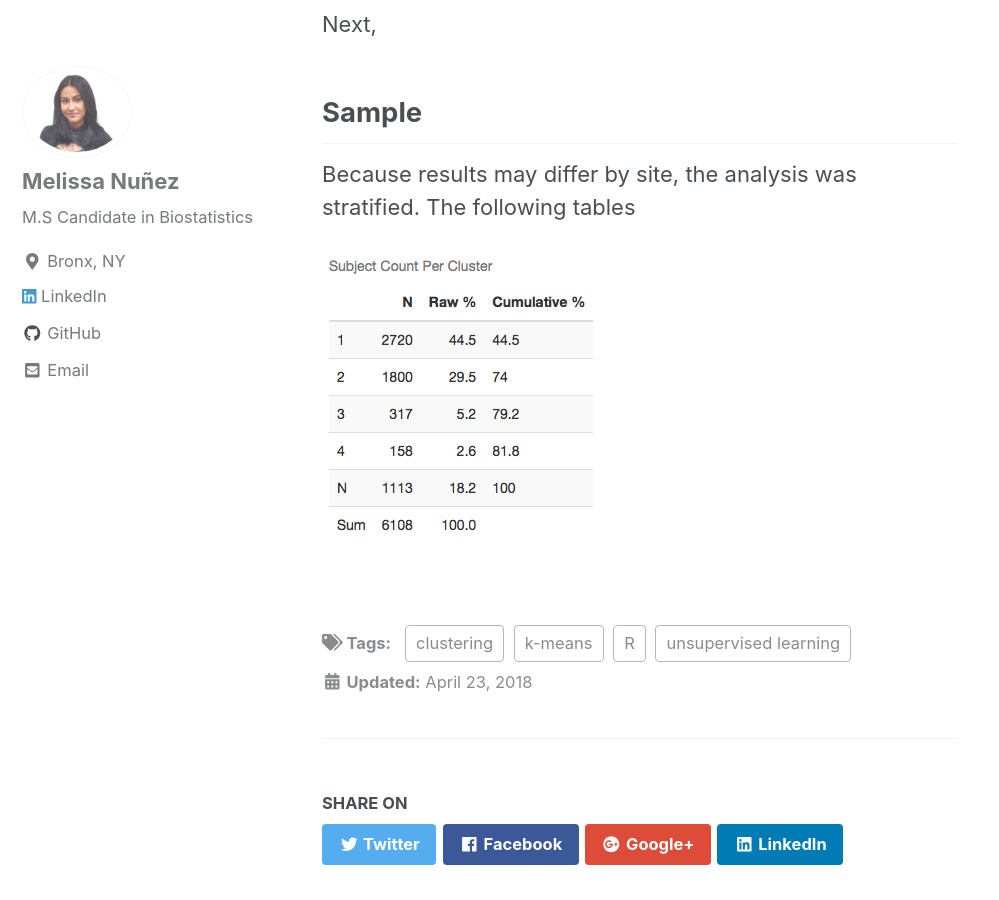
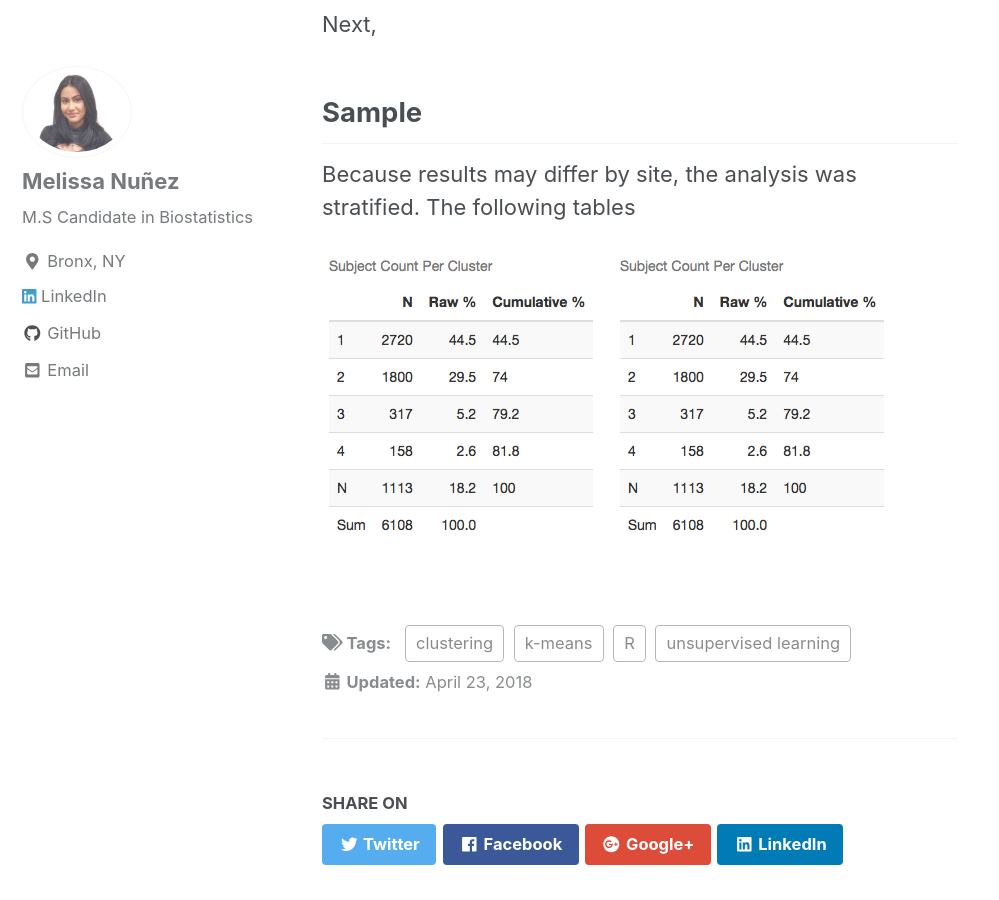
Before and after one commit to melissa-nunez/melissa-nunez.github.io, a Jekyll site: the page built from _posts/2019-02-12-kmeans-clustering.md, in a window 1280 px wide and 900 px high, scrolled down 1089 px. Shown: the whole window, without its empty margins (0-999 px from the left). Built offline with Jekyll 4.4.1, drawn with Linux system fonts in a browser that asks for light colours; cached includes are drawn as plain includes.

Commit message:
CHANGELOG.md

```diff
--- a/_posts/2019-02-12-kmeans-clustering.md
+++ b/_posts/2019-02-12-kmeans-clustering.md
@@ -20,4 +20,5 @@ Next,
 
 Because results may differ by site, the analysis was stratified. The following tables
 
+![alt]({{ site.url }}{{ site.baseurl }}/images/table1_SA.png)
 <img src="{{ site.url }}{{ site.baseurl }}/images/table1_SA.png" alt="">
```
